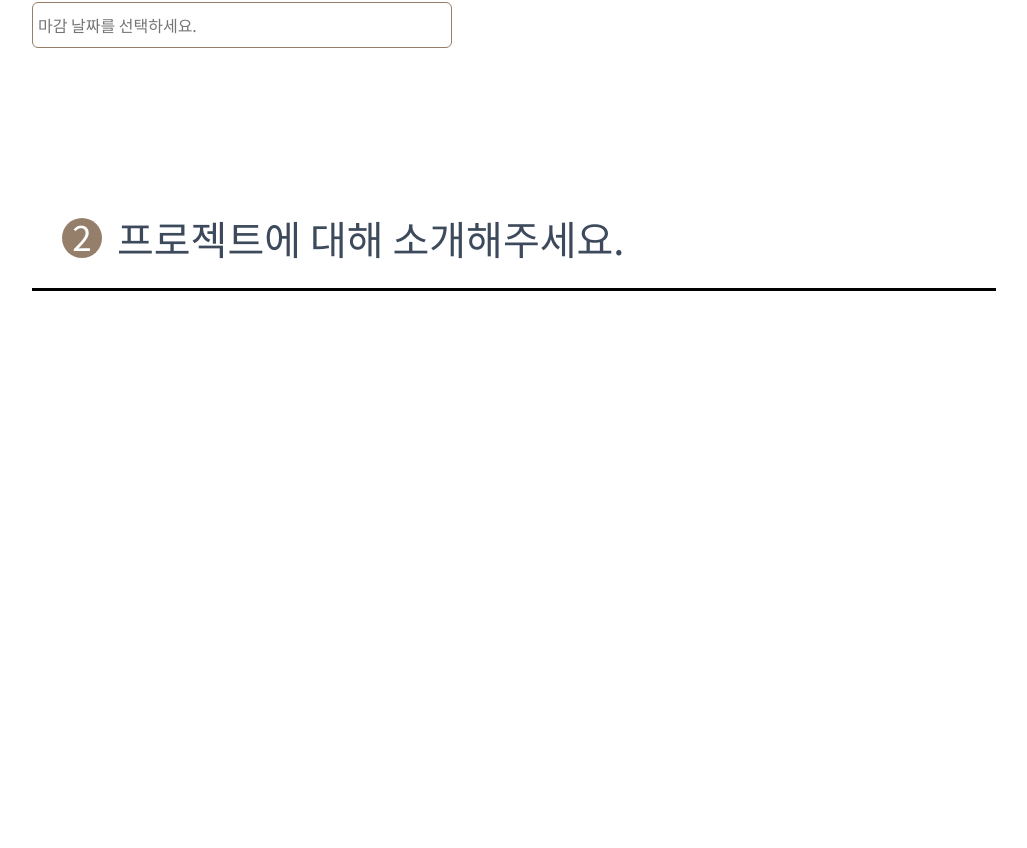
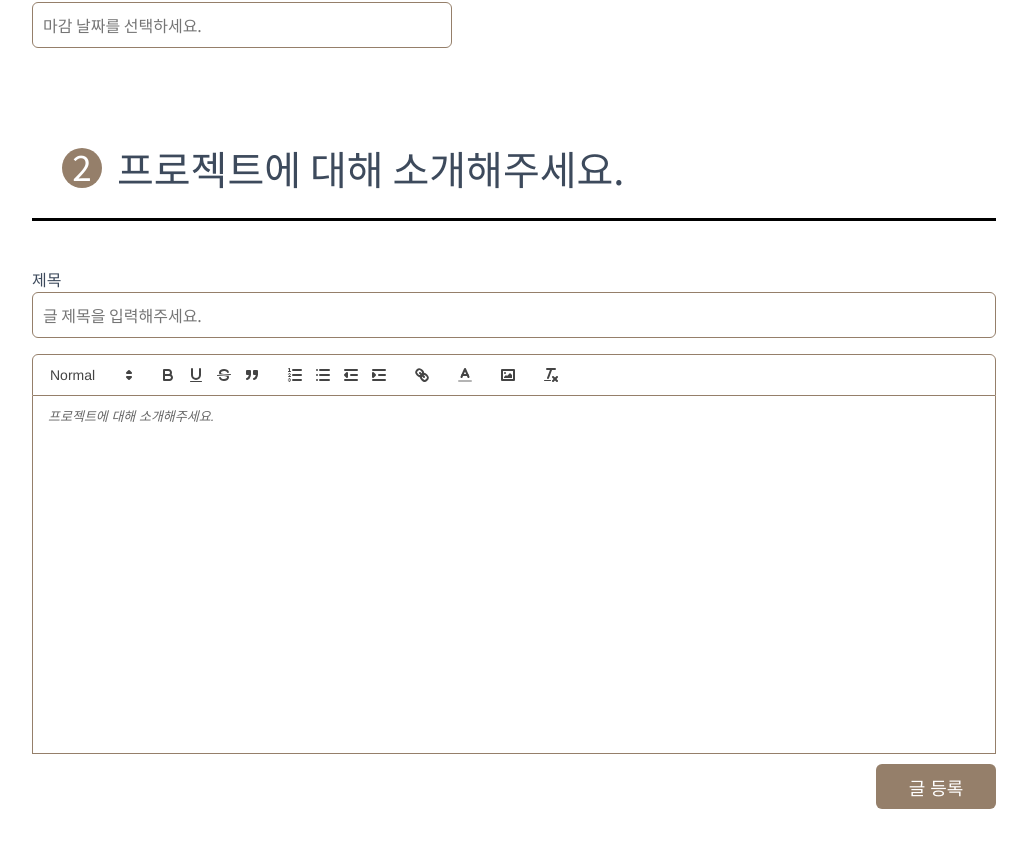
Before and after one commit to Team13-MoaMoa/frontend, a Next.js app: page /write in a window 1280 px wide. Shown: the part 386-1234 px from the top of the page, without its empty margins (126-1153 px from the left). Before the commit the page ends 800 px from the top, so only its background shows below. Built offline with nearby package versions, Linux system fonts and the light colour scheme.

Commit message:
feat : 게시글 작성 페이지 UI 구현 (로직 X)

```diff
--- a/package.json
+++ b/package.json
@@ -17,13 +17,16 @@
     "@types/react": "18.0.28",
     "@types/react-datepicker": "^4.10.0",
     "@types/react-dom": "18.0.11",
+    "axios": "^1.3.6",
     "date-fns": "^2.29.3",
     "eslint": "8.36.0",
     "eslint-config-next": "13.2.4",
     "next": "13.2.4",
     "react": "18.2.0",
+    "react-aws-s3-typescript": "^1.1.5",
     "react-datepicker": "^4.11.0",
     "react-dom": "18.2.0",
+    "react-quill": "^2.0.0",
     "sass": "^1.61.0",
     "typescript": "5.0.2"
   },
--- a/src/components/Calendar/index.tsx
+++ b/src/components/Calendar/index.tsx
@@ -117,7 +117,7 @@ const CustomCalendar = styled(DatePicker)`
   border-radius: 6px;
   background-color: transparent;
   color: ${(props) => props.theme.text_color};
-  padding: 0 0.5rem;
+  padding: 0 1rem;
   cursor: pointer;
   &:focus {
     border-width: 2px;
--- a/src/components/Select/index.tsx
+++ b/src/components/Select/index.tsx
@@ -109,14 +109,16 @@ const Container = styled.div<{ show: boolean }>`
   display: flex;
   align-items: center;
   gap: 0.5rem;
-  padding: 0.5rem;
+  padding: 0 1rem;
   border-radius: 6px;
   outline: none;
 `;
 
 const Value = styled.span`
   flex-grow: 1;
+  height: 80%;
   display: flex;
+  align-items: center;
   gap: 0.5rem;
   flex-wrap: wrap;
 `;
@@ -169,8 +171,11 @@ const Option = styled.li<{ highlighted: boolean; selected: boolean }>`
   color: ${(props) => (props.highlighted ? 'white' : props.theme.text_color)};
 `;
 
-const RemoveBtn = styled.span``;
+const RemoveBtn = styled.span`
+  font-size: 1.5rem;
+`;
 const OptionBadge = styled.button`
+  height: 100%;
   display: flex;
   align-items: center;
   border: 0.05rem solid #d7dfe9;
--- a/src/pages/write/index.tsx
+++ b/src/pages/write/index.tsx
@@ -1,8 +1,13 @@
-import React, { useState } from 'react';
+import React, { useMemo, useRef, useState } from 'react';
 import * as S from './styles';
 import Select from '@/components/Select';
 import { SelectOption } from '@/types/select';
 import CalendarInput from '@/components/Calendar';
+import { AxiosError } from 'axios';
+import dynamic from 'next/dynamic';
+// import { uploadFile } from '@/services/uploadS3';
+import 'react-quill/dist/quill.snow.css';
+const ReactQuill = dynamic(() => import('react-quill'), { ssr: false });
 
 const MemberOptions: SelectOption[] = [
   { label: '인원 미정', value: '1' },
@@ -30,11 +35,119 @@ const PartOptions: SelectOption[] = [
 ];
 
 export default function Write() {
+  const [contents, setContents] = useState('');
   const [member, setMember] = useState<SelectOption | undefined>(
     MemberOptions[0]
   );
   const [stack, setStack] = useState<SelectOption[]>([]);
   const [part, setPart] = useState<SelectOption[]>([]);
+
+  const onChange = (content: string) => {
+    setContents(content);
+  };
+
+  const QuillRef = useRef<typeof ReactQuill>(null);
+
+  const imageHandler = () => {
+    const input = document.createElement('input');
+
+    input.setAttribute('type', 'file');
+    input.setAttribute('accept', 'image/*');
+    input.click();
+
+    input.onchange = async () => {
+      if (input.files !== null) {
+        console.log(input.files[0]);
+      }
+      if (input.files !== null) {
+        const file = input.files[0];
+        // try {
+        //   const res = await uploadFile(file);
+        //   const url = res?.location || '';
+        //   const range = QuillRef.current?.getEditor().getSelection()?.index;
+        //   if (range !== null && range !== undefined) {
+        //     let quill = QuillRef.current?.getEditor();
+
+        //     quill?.setSelection(range, 1);
+
+        //     quill?.clipboard.dangerouslyPasteHTML(
+        //       range,
+        //       `<img src=${url} alt="이미지" />`
+        //     );
+        //   }
+
+        //   return { ...res, success: true };
+        // } catch (error) {
+        //   const err = error as AxiosError;
+        //   return { ...err.response, success: false };
+        // }
+      }
+    };
+  };
+
+  const modules = useMemo(
+    () => ({
+      toolbar: {
+        container: [
+          [{ header: [1, 2, false] }],
+          ['bold', 'underline', 'strike', 'blockquote'],
+          [
+            { list: 'ordered' },
+            { list: 'bullet' },
+            { indent: '-1' },
+            { indent: '+1' },
+          ],
+          ['link'],
+          [
+            {
+              color: [
+                '#000000',
+                '#e60000',
+                '#ff9900',
+                '#ffff00',
+                '#008a00',
+                '#0066cc',
+                '#9933ff',
+                '#ffffff',
+                '#facccc',
+                '#ffebcc',
+                '#ffffcc',
+                '#cce8cc',
+                '#cce0f5',
+                '#ebd6ff',
+                '#bbbbbb',
+                '#f06666',
+                '#ffc266',
+                '#ffff66',
+                '#66b966',
+                '#66a3e0',
+                '#c285ff',
+                '#888888',
+                '#a10000',
+                '#b26b00',
+                '#b2b200',
+                '#006100',
+                '#0047b2',
+                '#6b24b2',
+                '#444444',
+                '#5c0000',
+                '#663d00',
+                '#666600',
+                '#003700',
+                '#002966',
+                '#3d1466',
+                'custom-color',
+              ],
+            },
+          ],
+          ['image'],
+          ['clean'],
+        ],
+        handlers: { image: imageHandler },
+      },
+    }),
+    []
+  );
   return (
     <S.WriteWrapper>
       <S.Section>
@@ -43,10 +156,13 @@ export default function Write() {
           <h1>프로젝트 기본 정보를 입력해주세요.</h1>
         </S.SectionTitle>
         <S.SectionContent>
-          {/* TODO: 기본정보 폼 받기 */}
           <S.InputWrapper>
             <label htmlFor="name">프로젝트 이름</label>
-            <input id="name" type="text" />
+            <input
+              id="name"
+              type="text"
+              placeholder="프로젝트 이름을 입력하세요."
+            />
           </S.InputWrapper>
           <S.InputWrapper>
             <label>모집 인원</label>
@@ -85,9 +201,26 @@ export default function Write() {
           <span>2</span>
           <h1>프로젝트에 대해 소개해주세요.</h1>
         </S.SectionTitle>
-        <div>
-          <div>{/* TODO: 소개 폼 받기 */}</div>
-        </div>
+        <S.SectionContent2>
+          <S.InputWrapper style={{ width: '100%', marginBottom: '1.6rem' }}>
+            <label htmlFor="title">제목</label>
+            <input
+              id="title"
+              type="text"
+              placeholder="글 제목을 입력해주세요."
+            />
+          </S.InputWrapper>
+          <div>
+            <S.StyledQuill
+              onChange={onChange}
+              modules={modules}
+              placeholder="프로젝트에 대해 소개해주세요."
+            />
+          </div>
+          <S.ButtonWrapper>
+            <button>글 등록</button>
+          </S.ButtonWrapper>
+        </S.SectionContent2>
       </S.Section>
     </S.WriteWrapper>
   );
--- a/src/pages/write/styles.tsx
+++ b/src/pages/write/styles.tsx
@@ -1,20 +1,20 @@
 import styled from '@emotion/styled';
+import dynamic from 'next/dynamic';
+const ReactQuill = dynamic(() => import('react-quill'), { ssr: false });
 
 export const WriteWrapper = styled.div`
   display: flex;
   flex-direction: column;
   width: 100vw;
   max-width: 1024px;
-  height: 100vh;
+  min-height: 100vh;
   margin: 0 auto;
   padding: 6rem 3rem;
   color: ${(props) => props.theme.text_color};
 `;
 
 export const Section = styled.section`
-  &:first-of-type {
-    margin-bottom: 17rem;
-  }
+  margin-bottom: 10rem;
 `;
 
 export const SectionTitle = styled.div`
@@ -54,7 +54,7 @@ export const InputWrapper = styled.div`
     height: 4.6rem;
     border: 1px solid ${(props) => props.theme.main_brown};
     border-radius: 6px;
-    padding: 0.5em;
+    padding: 1rem;
     outline: none;
     font-size: 1.6rem;
     color: ${(props) => props.theme.text_color};
@@ -67,3 +67,39 @@ export const SectionContent = styled.div`
   margin-top: 5rem;
   row-gap: 2.5rem;
 `;
+
+export const StyledQuill = styled(ReactQuill)`
+  display: flex;
+  flex-direction: column;
+  font-family: 'NanumSquareAcR';
+  height: 40rem;
+  overflow-y: scroll;
+`;
+
+export const SectionContent2 = styled.div`
+  display: flex;
+  flex-direction: column;
+  margin-top: 5rem;
+  & > div {
+    margin-bottom: 1rem;
+  }
+`;
+
+export const ButtonWrapper = styled.div`
+  display: flex;
+  justify-content: flex-end;
+  & > button {
+    width: 12rem;
+    height: 4.5rem;
+    border: none;
+    border-radius: 6px;
+    background-color: ${(props) => props.theme.main_brown};
+    color: white;
+    font-size: 1.8rem;
+    outline: none;
+    cursor: pointer;
+    &:hover {
+      opacity: 0.8;
+    }
+  }
+`;
--- /dev/null
+++ b/src/services/uploadS3.ts
@@ -0,0 +1,40 @@
+import ReactS3Client from 'react-aws-s3-typescript';
+
+// const {
+//   VITE_S3_ACCESS_KEY,
+//   VITE_S3_SECRET_ACCESS_KEY,
+//   VITE_S3_BUCKET_NAME,
+//   VITE_S3_REGION,
+//   VITE_S3_URL,
+// } = import.meta.env;
+
+// export const s3Config = {
+//   bucketName: VITE_S3_BUCKET_NAME,
+//   region: VITE_S3_REGION,
+//   accessKeyId: VITE_S3_ACCESS_KEY,
+//   secretAccessKey: VITE_S3_SECRET_ACCESS_KEY,
+//   s3Url: VITE_S3_URL,
+// };
+
+// export const uploadFile = async (file: File) => {
+//   const s3 = new ReactS3Client(s3Config);
+
+//   const filename = file.name.trim().replace(/(.png|.jpg|.jpeg|.gif)$/, '');
+
+//   try {
+//     const res = await s3.uploadFile(file, filename);
+
+//     return res;
+//     /*
+//      * {
+//      *   Response: {
+//      *     bucket: "bucket-name",
+//      *     key: "directory-name/filename-to-be-uploaded",
+//      *     location: "https:/your-aws-s3-bucket-url/directory-name/filename-to-be-uploaded"
+//      *   }
+//      * }
+//      */
+//   } catch (exception) {
+//     console.log(exception);
+//   }
+// };
--- a/src/styles/GlobalStyle.tsx
+++ b/src/styles/GlobalStyle.tsx
@@ -144,6 +144,18 @@ const GlobalStyle = () => (
         border-collapse: collapse;
         border-spacing: 0;
       }
+      .ql-toolbar {
+        position: sticky;
+        z-index: 50;
+        border: 1px solid #957f6a !important;
+        border-radius: 6px 6px 0 0;
+      }
+      .ql-container {
+        overflow-y: scroll;
+        padding-bottom: 3rem;
+        border: 1px solid #957f6a !important;
+        border-top: none !important;
+      }
     `}
   />
 );
```
Also changed, not shown: 1 other file (tests, documents, lock files or other folders).
